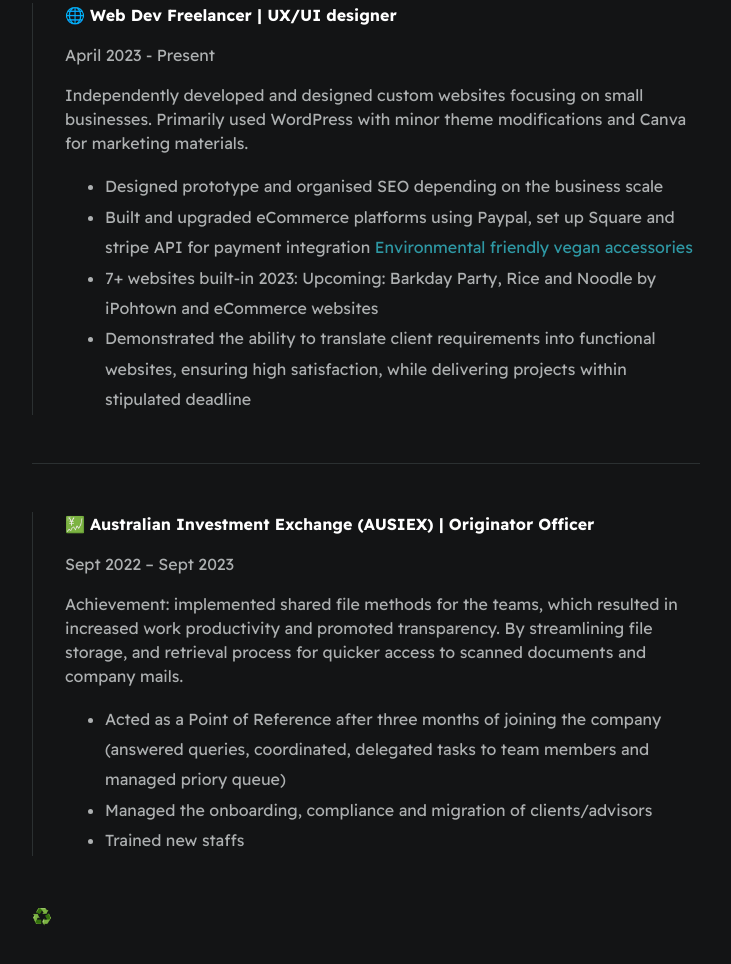
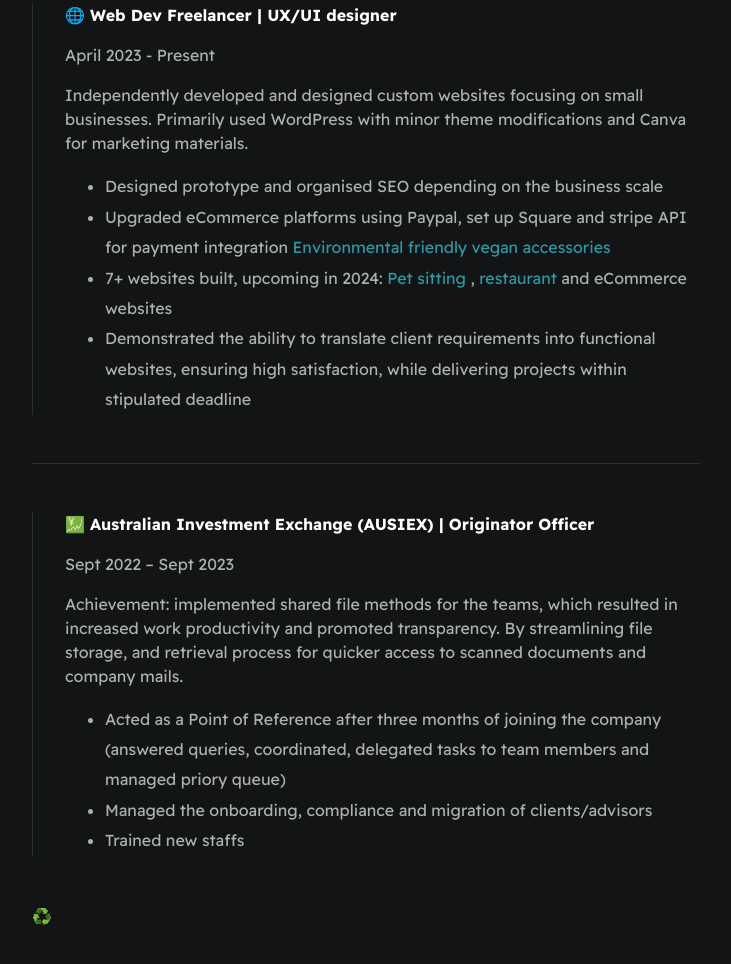
Before and after one commit to NatMiji/Resume, a plain HTML site: page index.html in a window 1280 px wide. Shown: the part 1401-2365 px from the top of the page, without its empty margins (274-1005 px from the left). Drawn offline with Linux system fonts and the light colour scheme.

Commit message:
Update index.html

```diff
--- a/index.html
+++ b/index.html
@@ -75,8 +75,8 @@
                     <p>Independently developed and designed custom websites focusing on small businesses. Primarily used WordPress with minor theme modifications and Canva for marketing materials.</p>
                     <ul>
                         <li>Designed prototype and organised SEO depending on the business scale</li>
-                        <li>Built and upgraded eCommerce platforms using Paypal, set up Square and stripe API for payment integration <a href="https://bytheseaco.com/" target="_blank"> Environmental friendly vegan accessories </a></li>
-                        <li>7+ websites built-in 2023: Upcoming: Barkday Party, Rice and Noodle by iPohtown and eCommerce websites</li>
+                        <li>Upgraded eCommerce platforms using Paypal, set up Square and stripe API for payment integration <a href="https://bytheseaco.com/" target="_blank"> Environmental friendly vegan accessories </a></li>
+                        <li>7+ websites built, upcoming in 2024: <a href="https://barkdayparty.my.canva.site/" target="_blank"> Pet sitting </a>, <a href="https://heyyou.com.au/restaurant/2486/rice-noodles-by-ipoh-town" target="_blank"> restaurant </a> and eCommerce websites</li>
                         <li>Demonstrated the ability to translate client requirements into functional websites, ensuring high satisfaction, while delivering projects within stipulated deadline</li>
                     </ul>
                 </div>
```
